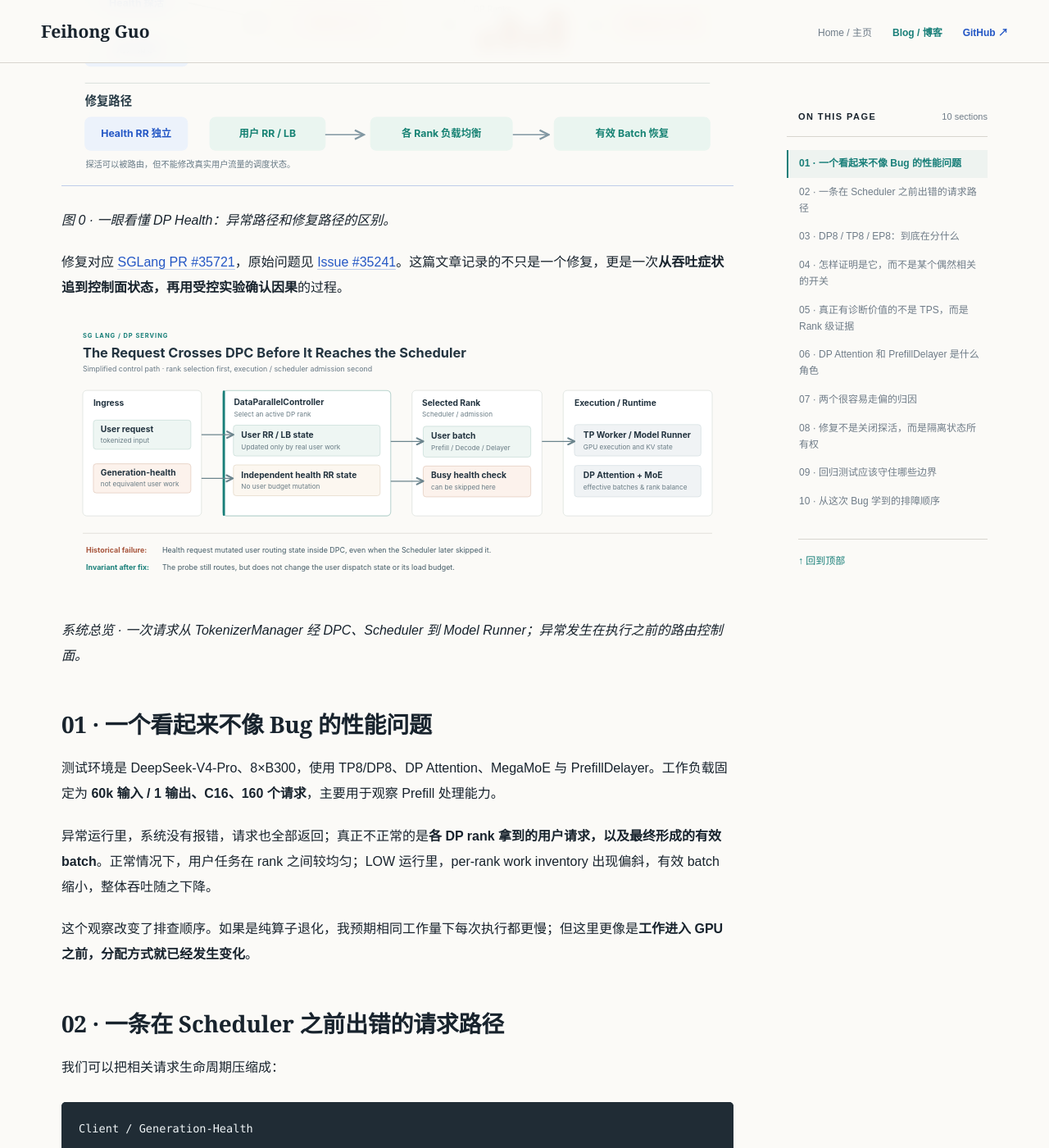
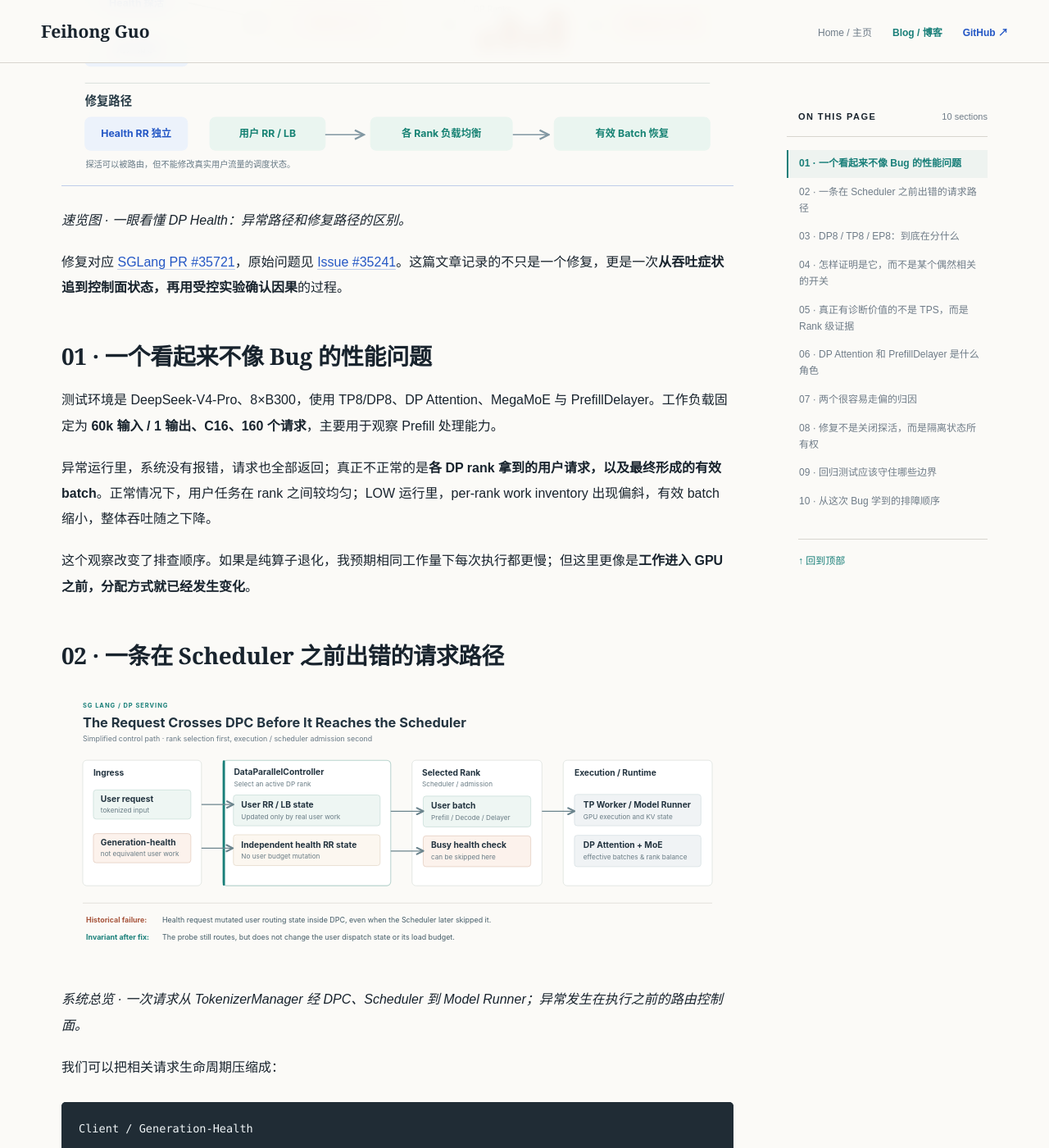
Before and after one commit to Phoenix3334/Phoenix3334.github.io, a Jekyll site: the page built from _posts/2026-11-18-dp-health-routing-bug.md, in a window 1280 px wide and 1400 px high, scrolled down 1116 px. Shown: the whole window at 82% size. Built offline with Jekyll 4.4.1, drawn with Linux system fonts in a browser that asks for light colours.

Commit message:
blog: keep concise visual at top; place detailed diagram in technical section

```diff
--- a/_posts/2026-11-18-dp-health-routing-bug.md
+++ b/_posts/2026-11-18-dp-health-routing-bug.md
@@ -19,15 +19,9 @@ tags: [SGLang, DP, Performance, Debugging]
   </a>
 </p>
 
-*图 0 · 一眼看懂 DP Health：异常路径和修复路径的区别。*
+*速览图 · 一眼看懂 DP Health：异常路径和修复路径的区别。*
 
 修复对应 [SGLang PR #35721](https://github.com/sgl-project/sglang/pull/35721)，原始问题见 [Issue #35241](https://github.com/sgl-project/sglang/issues/35241)。这篇文章记录的不只是一个修复，更是一次**从吞吐症状追到控制面状态，再用受控实验确认因果**的过程。
-
-<p align="center">
-  <img src="/assets/posts/dp-serving-lifecycle.svg" width="100%" alt="用户请求与生成健康检查经过 TokenizerManager、DPC、Scheduler 和 Model Runner 的完整路由链路">
-</p>
-
-*系统总览 · 一次请求从 TokenizerManager 经 DPC、Scheduler 到 Model Runner；异常发生在执行之前的路由控制面。*
 
 ## 01 · 一个看起来不像 Bug 的性能问题
 
@@ -38,6 +32,13 @@ tags: [SGLang, DP, Performance, Debugging]
 这个观察改变了排查顺序。如果是纯算子退化，我预期相同工作量下每次执行都更慢；但这里更像是**工作进入 GPU 之前，分配方式就已经发生变化**。
 
 ## 02 · 一条在 Scheduler 之前出错的请求路径
+
+<p align="center">
+  <img src="/assets/posts/dp-serving-lifecycle.svg" width="100%" alt="用户请求与生成健康检查经过 TokenizerManager、DPC、Scheduler 和 Model Runner 的完整路由链路">
+</p>
+
+*系统总览 · 一次请求从 TokenizerManager 经 DPC、Scheduler 到 Model Runner；异常发生在执行之前的路由控制面。*
+
 
 我们可以把相关请求生命周期压缩成：
 
```
